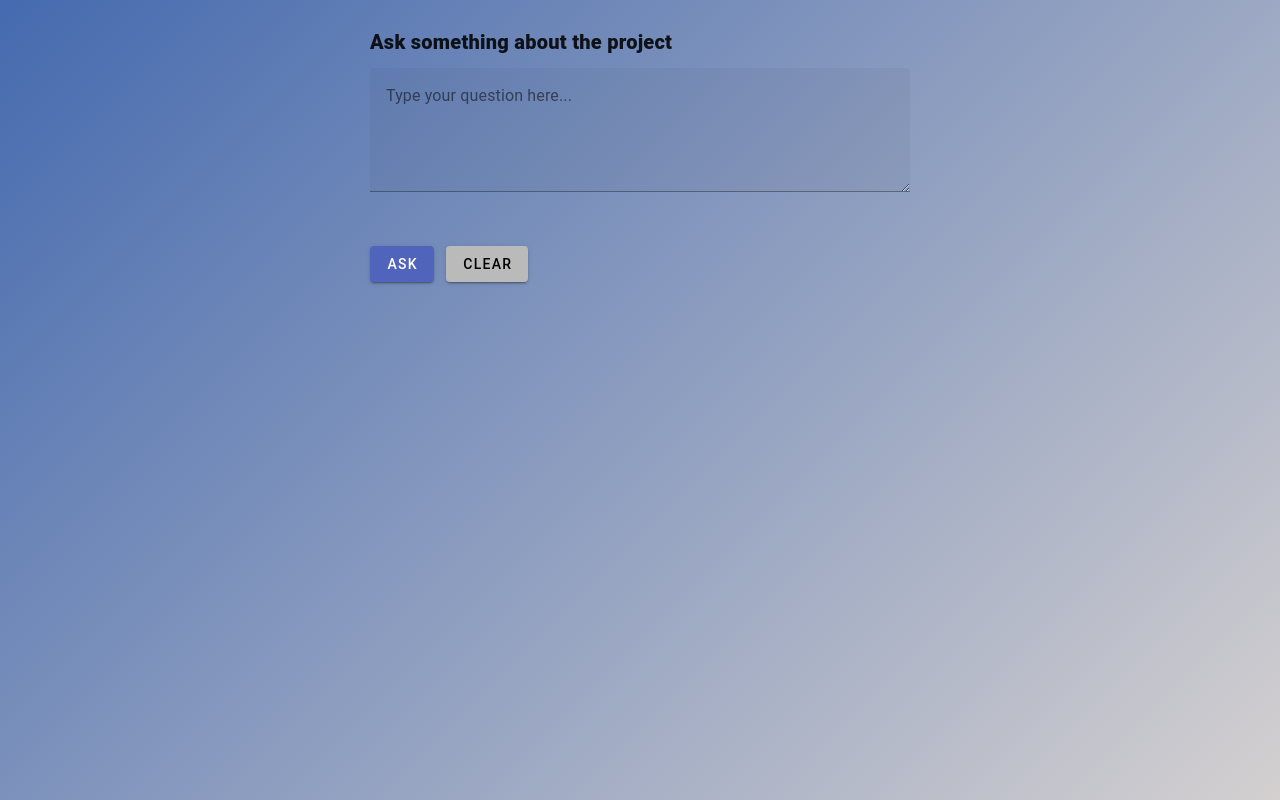
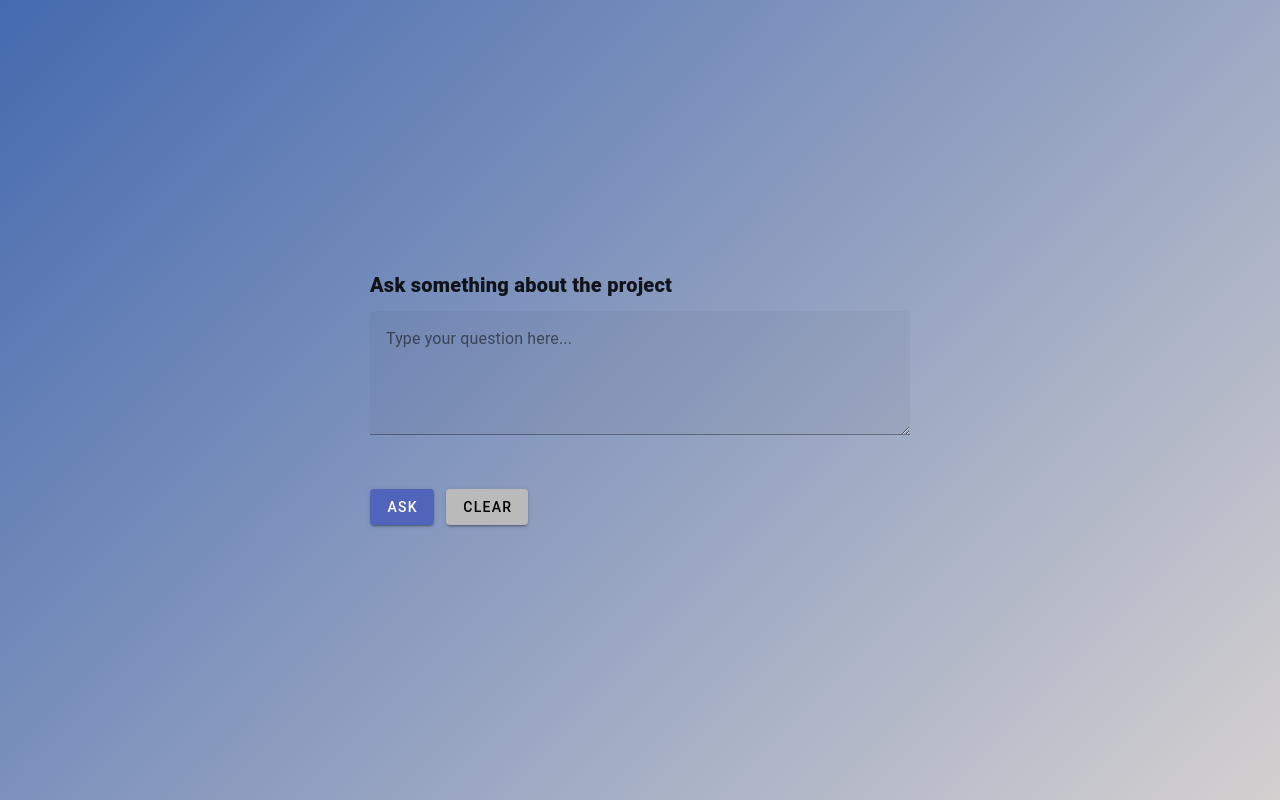
Before and after one commit to ahmsay/Solidvessel-AI, a Vue app in the folder client/: page / in a window 1280 px wide. Built offline with nearby package versions, Linux system fonts and the light colour scheme.

Commit message:
align center

```diff
--- a/client/src/App.vue
+++ b/client/src/App.vue
@@ -42,7 +42,7 @@ function clear() {
 <template>
   <v-app style="background: linear-gradient(135deg, #456aaf, #d4d0d0);">
     <v-main>
-      <v-container>
+      <v-container class="fill-height d-flex align-center">
         <v-row justify="center">
           <v-col cols="12" md="6" sm="8">
             <v-card color="transparent" flat>
```
